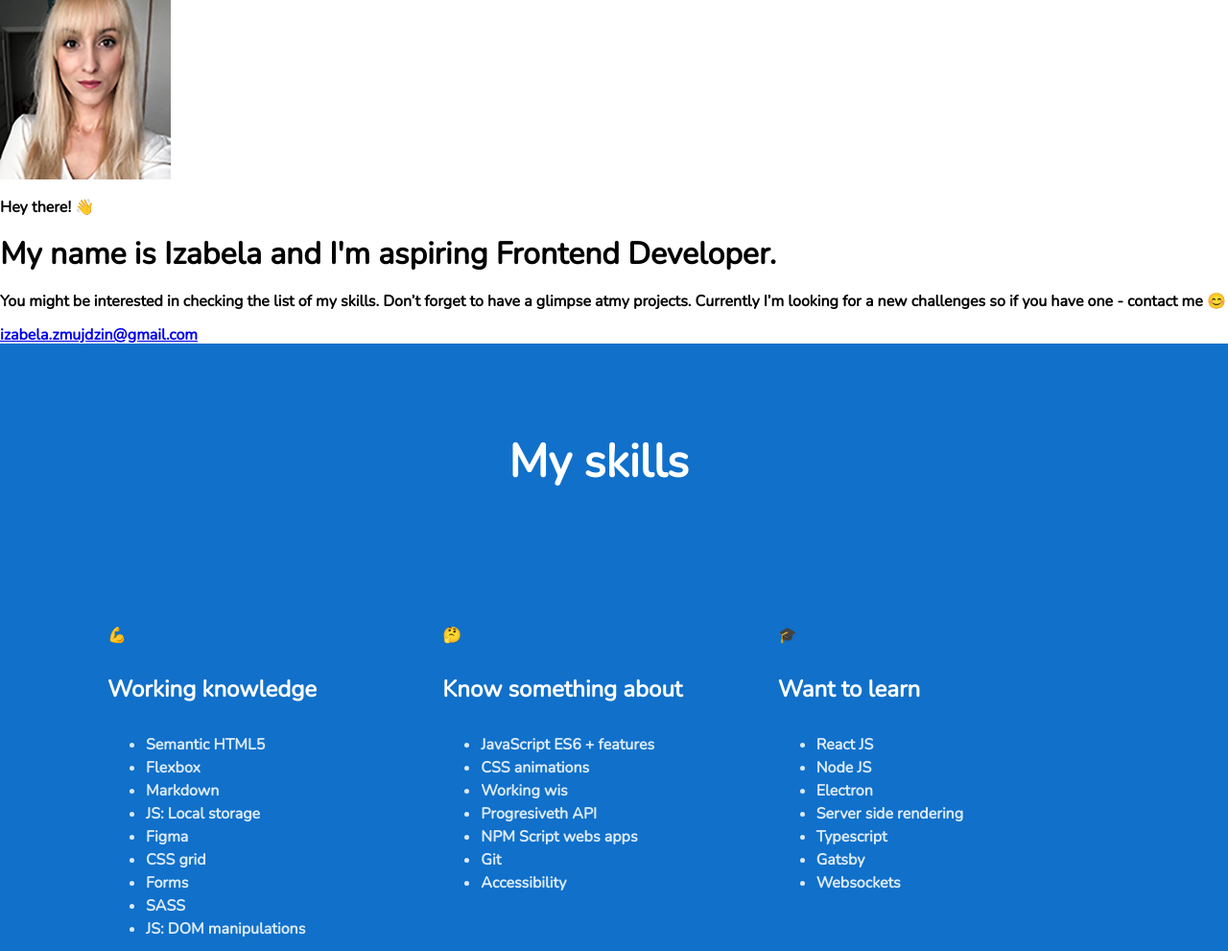
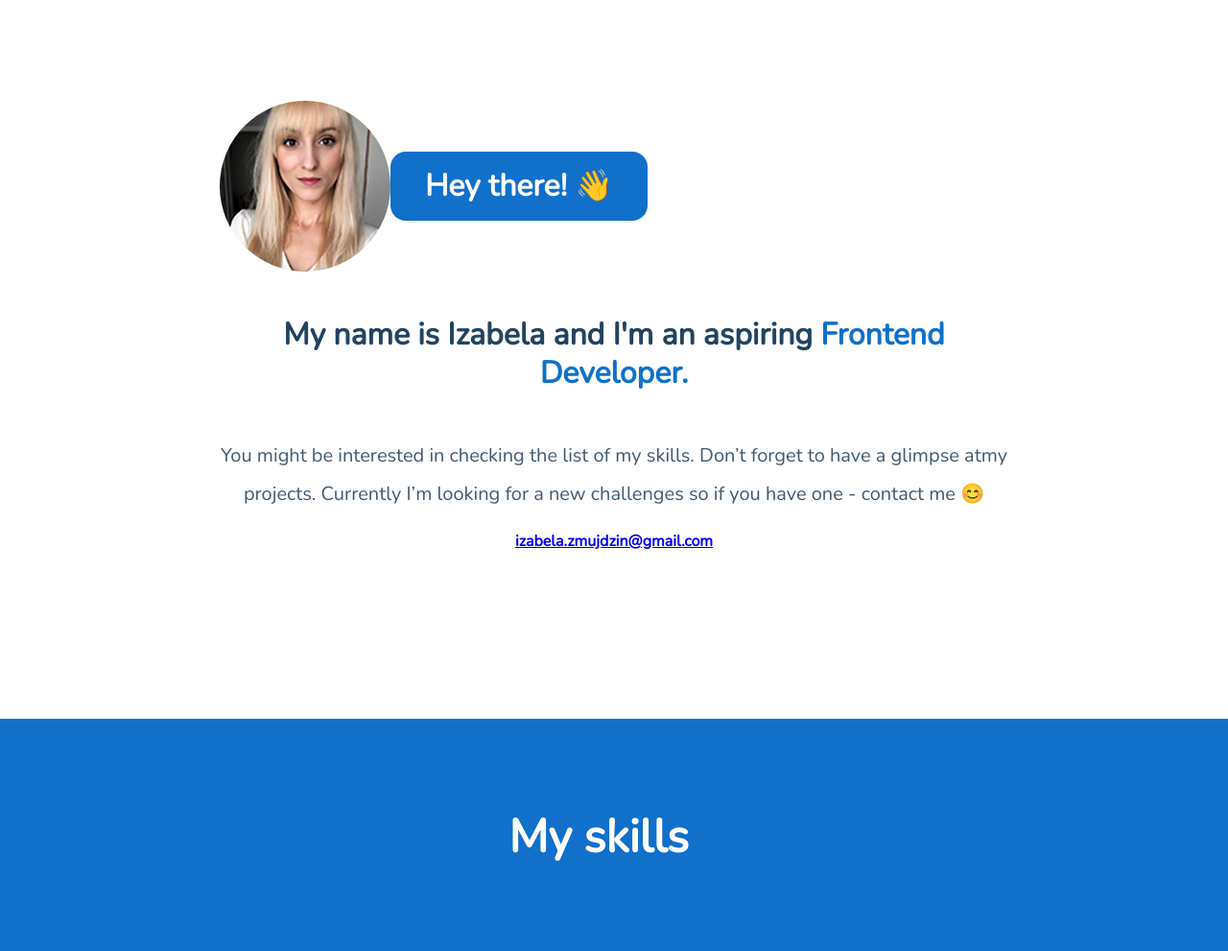
Before and after one commit to izabelazmujdzin/izabelazmujdzin.github.io, a website built with webpack: page src/pages/index.html in a window 1280 px wide. Shown: the top 991 px of the page at 96% size. Built offline with nearby package versions, Linux system fonts and the light colour scheme.

Commit message:
bem and style about me

```diff
--- a/src/pages/index.html
+++ b/src/pages/index.html
@@ -146,27 +146,34 @@
   </head>
   <body>
     <main>
-      <section>
-        <div>
-          <img src="../assets/img/moje.jpg" />
-        <p>Hey there! 👋</p>
+      <section class="greeting">
+        <div class="greeting_picture">
+          <img class="greeting_picture-img" src="../assets/img/moje.jpg" />
+          <p class="greeting_picture-hello">Hey there! 👋</p>
         </div>
-        <article></article>
-        <h1>My name is Izabela and I'm aspiring Frontend Developer.</h1>
-        <p>
+        <article class="aboutMe">
+          <h1 class="aboutMe_description">
+            My name is Izabela and I'm an aspiring
+            <strong class="aboutMe_description-strong">
+              Frontend Developer.
+            </strong>
+          </h1>
+          <p class="aboutMe_nav">
             You might be interested in checking the list of my skills. Don’t
             forget to have a glimpse atmy projects. Currently I’m looking for a
             new challenges so if you have one - contact me 😊
           </p>
         </article>
-      <a href="mailto:izabela.zmujdzin@gmail.com">izabela.zmujdzin@gmail.com</a>
+        <a class="mail" href="mailto:izabela.zmujdzin@gmail.com">
+          izabela.zmujdzin@gmail.com
+        </a>
       </section>
       <section class="skills">
         <h2 class="skills_heading">My skills</h2>
         <div class="skills_grid">
           <article>
             <p class="skills_emoji">💪</p>
-          <h3 class="skills_subtitle">Working knowledge </h3>
+            <h3 class="skills_subtitle">Working knowledge</h3>
             <ul class="skills_list">
               <li>Semantic HTML5</li>
               <li>Flexbox</li>
@@ -181,12 +188,12 @@
           </article>
           <article>
             <p class="skills_emoji">🤔</p>
-          <h3 class="skills_subtitle">Know something about </h3>
+            <h3 class="skills_subtitle">Know something about</h3>
             <ul class="skills_list">
               <li>JavaScript ES6 + features</li>
               <li>CSS animations</li>
               <li>Working wis</li>
-            <li>Progresiveth API </li>
+              <li>Progresiveth API</li>
               <li>NPM Script webs apps</li>
               <li>Git</li>
               <li>Accessibility</li>
@@ -209,16 +216,29 @@
       </section>
       <section>
         <h3>Recent projects</h3>
-        <p>I started my frontend developer path in may 2021. Since then, I’ve built some projects. Here’s the list of the things I’ve done so far.</p>
+        <p>
+          I started my frontend developer path in may 2021. Since then, I’ve
+          built some projects. Here’s the list of the things I’ve done so far.
+        </p>
         <div></div>
       </section>
       <section>
         <h3>Contact me</h3>
-        <p>I’m open for new opportunities. If you have one for me we should talk!</p>
-        <a href="https://github.com/izabelazmujdzin"><img src="../assets/img/github.png"> </a>
-        <a href="https://www.instagram.com/bellaiza_z/"><img src="../assets/img/ig.png"></a>
-        <a href="https://www.facebook.com/izabela.zmujdzin/"><img src="../assets/img/FB.png"></a>
-        <a href="mailto:izabela.zmujdzin@gmail.com">izabela.zmujdzin@gmail.com</a>
+        <p>
+          I’m open for new opportunities. If you have one for me we should talk!
+        </p>
+        <a href="https://github.com/izabelazmujdzin">
+          <img src="../assets/img/github.png" />
+        </a>
+        <a href="https://www.instagram.com/bellaiza_z/">
+          <img src="../assets/img/ig.png" />
+        </a>
+        <a href="https://www.facebook.com/izabela.zmujdzin/">
+          <img src="../assets/img/FB.png" />
+        </a>
+        <a href="mailto:izabela.zmujdzin@gmail.com">
+          izabela.zmujdzin@gmail.com
+        </a>
       </section>
     </main>
   </body>
--- /dev/null
+++ b/src/scss/aboutMe.scss
@@ -0,0 +1,56 @@
+@import url('https://fonts.googleapis.com/css2?family=Nunito:wght@300&display=swap');
+
+.greeting {
+  display: flex;
+  flex-direction: column;
+  text-align: center;
+  margin: 80px 229px 229px;
+  margin-bottom: 176px;
+  &_picture {
+    display: flex;
+    align-items: center;
+
+    height: 228px;
+  }
+  &_picture-img {
+    max-width: 100%;
+    display: flex;
+    align-items: center;
+    justify-content: center;
+    width: 178px;
+    height: 178px;
+    border-radius: 50%;
+  }
+  &_picture-hello {
+    padding: 16px 19px 16px 19px;
+    border-radius: 16px;
+    background: #1070ca;
+    width: 230px;
+    color: #ffff;
+    font-size: 32px;
+    font-weight: bold;
+    line-height: 40px;
+    align-items: center;
+  }
+}
+
+.aboutMe {
+  &_description {
+    color: #234361;
+    font-style: normal;
+    font-weight: bold;
+    font-size: 32px;
+    line-height: 40px;
+    &-strong {
+      color: #1070ca;
+    }
+  }
+  &_nav {
+    color: #425a70;
+    font-style: normal;
+    font-weight: 300;
+    font-size: 20px;
+    line-height: 40px;
+    padding-top: 24px;
+  }
+}
--- a/src/scss/main.scss
+++ b/src/scss/main.scss
@@ -1,5 +1,6 @@
 @import '~normalize.css';
 @import 'skills.scss';
+@import 'aboutMe.scss';
 
 body {
   background: white;
```
Also changed, not shown: src/assets/img/Speech_cloud.png (added), src/assets/img/{.png (added), src/assets/img/}.png (added). Lines whose indentation alone changed are shown as unchanged.
